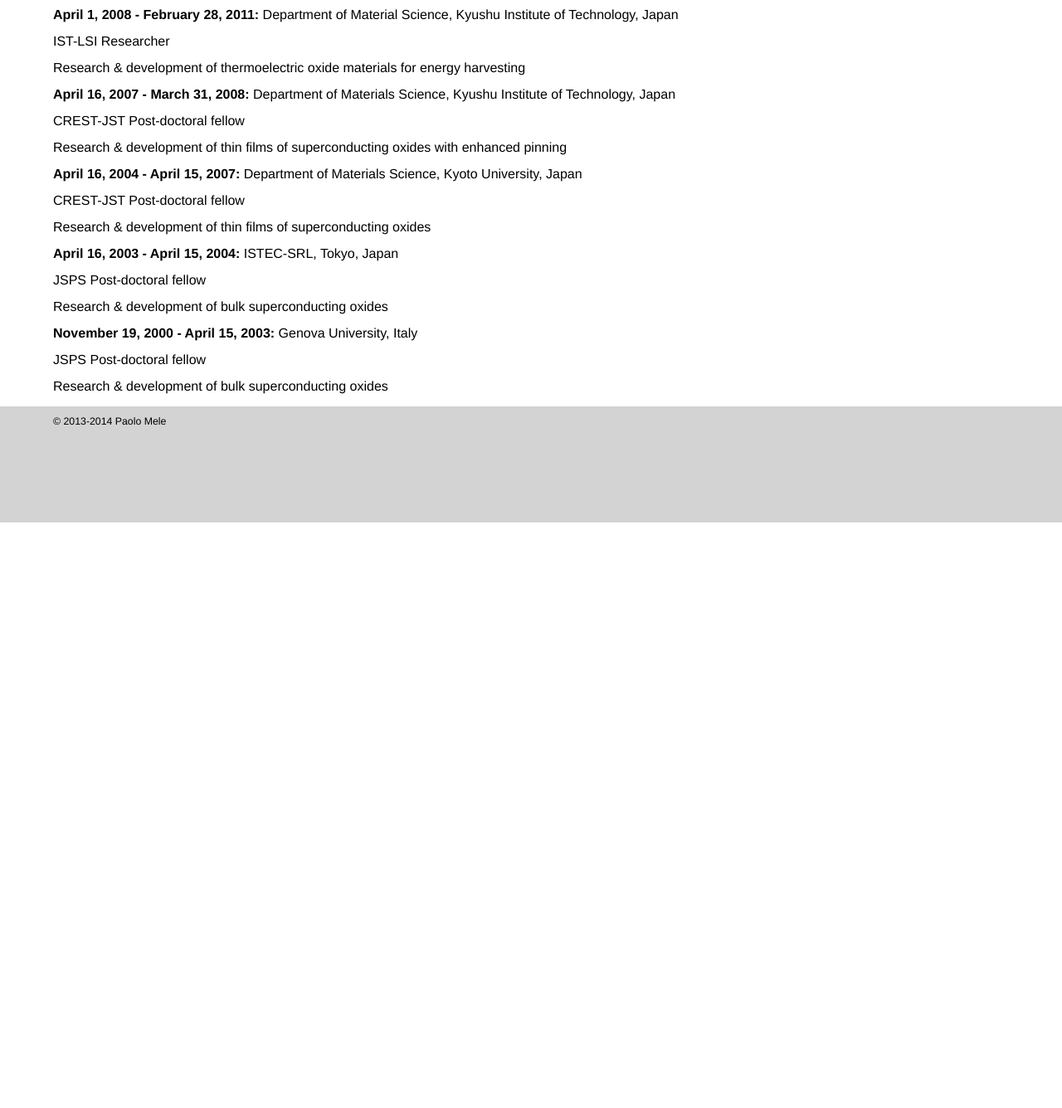
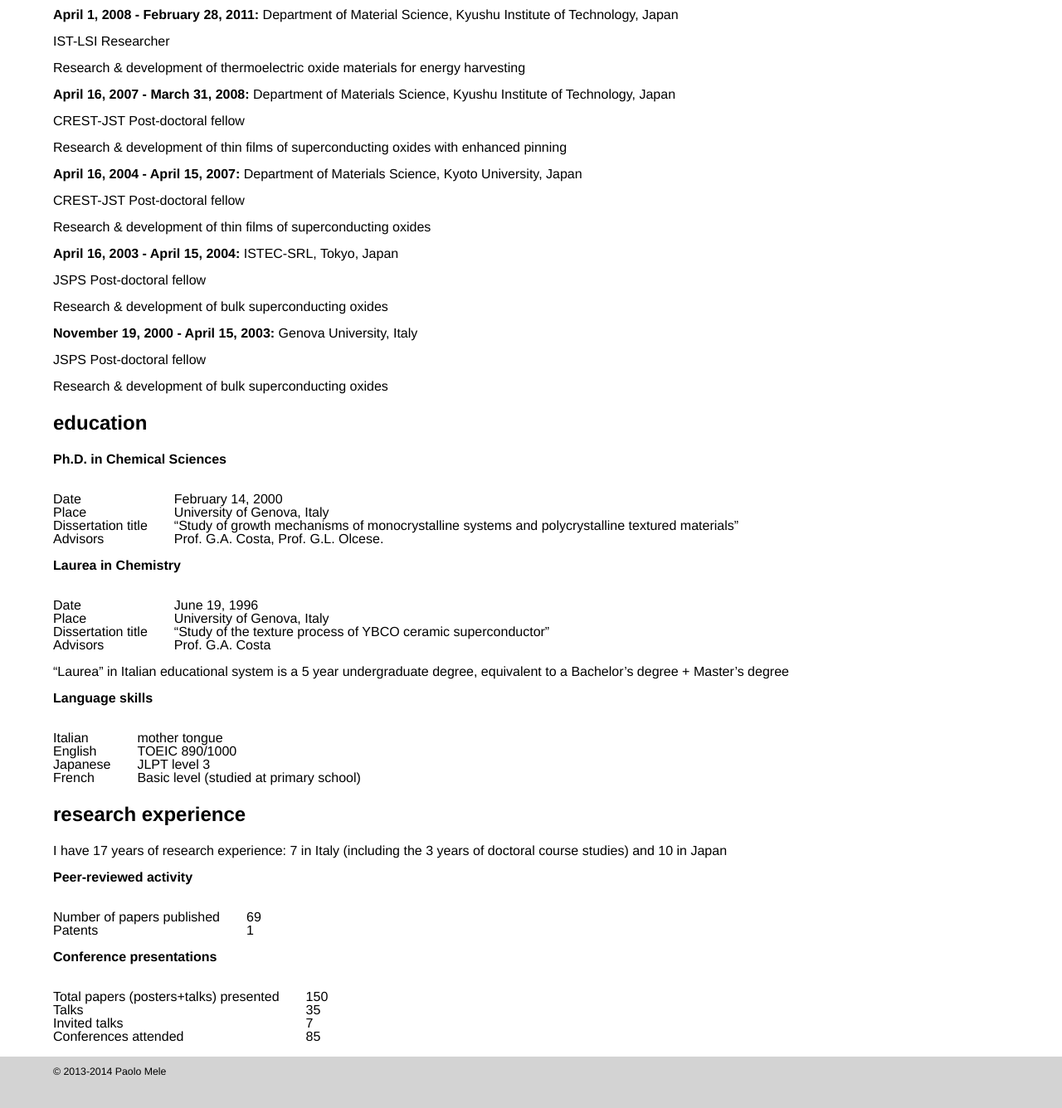
Before and after one commit to PmeleJP/mele, a Jekyll site: the page built from resume.md, in a window 1280 px wide and 1400 px high, scrolled down 1097 px. Shown: the top 1336 px of the window at 83% size. Built offline with Jekyll 4.4.1, drawn with Linux system fonts in a browser that asks for light colours; before the commit the page ends 1727 px from its top, so only the background shows below that.

Commit message:
complete resume.md

```diff
--- a/resume.md
+++ b/resume.md
@@ -85,3 +85,58 @@ Research & development of bulk superconducting  oxides
 JSPS Post-doctoral fellow
 
 Research & development of bulk superconducting  oxides
+
+
+## <a id="education" />education
+
+**Ph.D. in Chemical Sciences**
+
+| | |
+| --- | --- |
+| Date | February 14, 2000 |
+| Place | University of Genova, Italy |
+| Dissertation title | “Study of growth mechanisms of monocrystalline systems and polycrystalline textured materials” |
+| Advisors | Prof. G.A. Costa, Prof. G.L. Olcese. |
+
+
+**Laurea in Chemistry**
+
+| | |
+| --- | --- |
+| Date | June 19, 1996 |
+| Place | University of Genova, Italy |
+| Dissertation title | “Study of the texture process of YBCO ceramic superconductor” |
+| Advisors | Prof. G.A. Costa |
+
+"Laurea" in Italian educational system is a 5 year undergraduate
+degree, equivalent to a Bachelor's degree + Master's degree
+
+__Language skills__
+
+| | |
+| --- | --- |
+| Italian | mother tongue |
+| English | TOEIC 890/1000 |
+| Japanese | JLPT level 3 |
+| French | Basic level (studied at primary school) |
+
+
+## <a id="research_experience" />research experience
+
+I have 17 years of research experience: 7 in Italy (including the 3 years of doctoral course studies) and 10 in Japan
+
+**Peer-reviewed activity**
+
+| | |
+| --- | --- |
+| Number of papers published | 69 |
+| Patents | 1 |
+
+**Conference presentations**
+
+| | |
+| --- | --- |
+| Total papers (posters+talks) presented | 150 |
+| Talks | 35 |
+| Invited talks | 7 |
+| Conferences attended | 85 |
```
